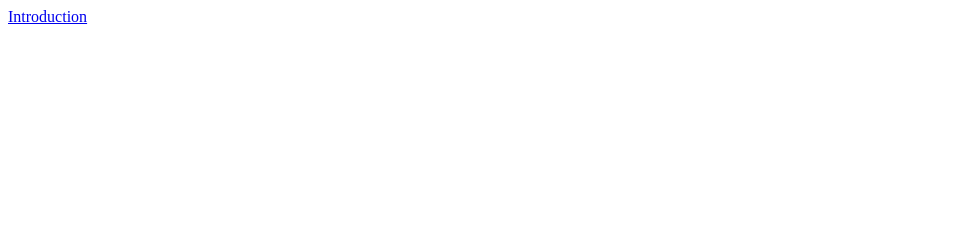
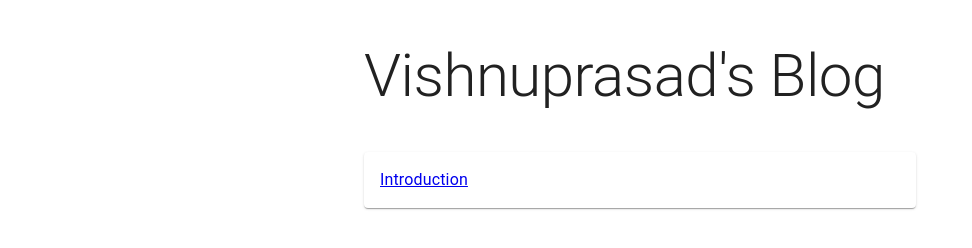
Before and after one commit to ovpv/vishnuprasad, a Gatsby site: page / in a window 1280 px wide. Shown: the whole page, without its empty margins (0-972 px from the left). Built offline with nearby package versions, Linux system fonts and the light colour scheme; Gatsby itself is replaced by a stand-in of ours.

Commit message:
Updating site styles and read me
* updated readme. checking badges

* updating badges

* fixing badges

* typescript badge

* website url added

* home page styling

```diff
--- a/package.json
+++ b/package.json
@@ -16,7 +16,11 @@
     "typecheck": "tsc --noEmit"
   },
   "dependencies": {
+    "@emotion/react": "^11.11.0",
+    "@emotion/styled": "^11.11.0",
     "@mdx-js/react": "^2.3.0",
+    "@mui/icons-material": "^5.11.16",
+    "@mui/material": "^5.13.1",
     "gatsby": "^5.9.1",
     "gatsby-plugin-google-gtag": "^5.9.0",
     "gatsby-plugin-image": "^3.9.0",
--- /dev/null
+++ b/src/components/AppLayout.tsx
@@ -0,0 +1,17 @@
+import { Container, CssBaseline } from "@mui/material";
+import React, { ReactNode } from "react";
+
+interface IAppLayoutProps {
+  children: ReactNode;
+}
+
+const AppLayout = ({ children }: IAppLayoutProps) => {
+  return (
+    <div>
+      <CssBaseline />
+      <Container maxWidth={"sm"}>{children}</Container>
+    </div>
+  );
+};
+
+export default AppLayout;
--- a/src/pages/index.tsx
+++ b/src/pages/index.tsx
@@ -1,8 +1,9 @@
 import * as React from "react";
 import { graphql, type HeadFC, type PageProps } from "gatsby";
+import AppLayout from "../components/AppLayout";
+import { Box, Card, Typography } from "@mui/material";
 
 const IndexPage: React.FC<PageProps> = ({ data }) => {
-  console.log("data", data);
   const {
     allMarkdownRemark: { nodes },
   } = data as any;
@@ -14,13 +15,22 @@ const IndexPage: React.FC<PageProps> = ({ data }) => {
   }));
 
   return (
-    <main>
-      {posts.map(({ id, slug, title }: any) => (
-        <div id={id}>
-          <a href={slug}>{title}</a>
-        </div>
-      ))}
-    </main>
+    <AppLayout>
+      <main>
+        <Box mt={5}>
+          <Typography variant="h2">Vishnuprasad's Blog</Typography>
+          <Box my={5}>
+            {posts.map(({ id, slug, title }: any) => (
+              <Card>
+                <Box p={2}>
+                  <a href={slug}>{title}</a>
+                </Box>
+              </Card>
+            ))}
+          </Box>
+        </Box>
+      </main>
+    </AppLayout>
   );
 };
 
```
Also changed, not shown: src/pages/{markdownRemark.frontmatter__slug}.tsx (+6 -3 lines), README.md, 1 other file.
